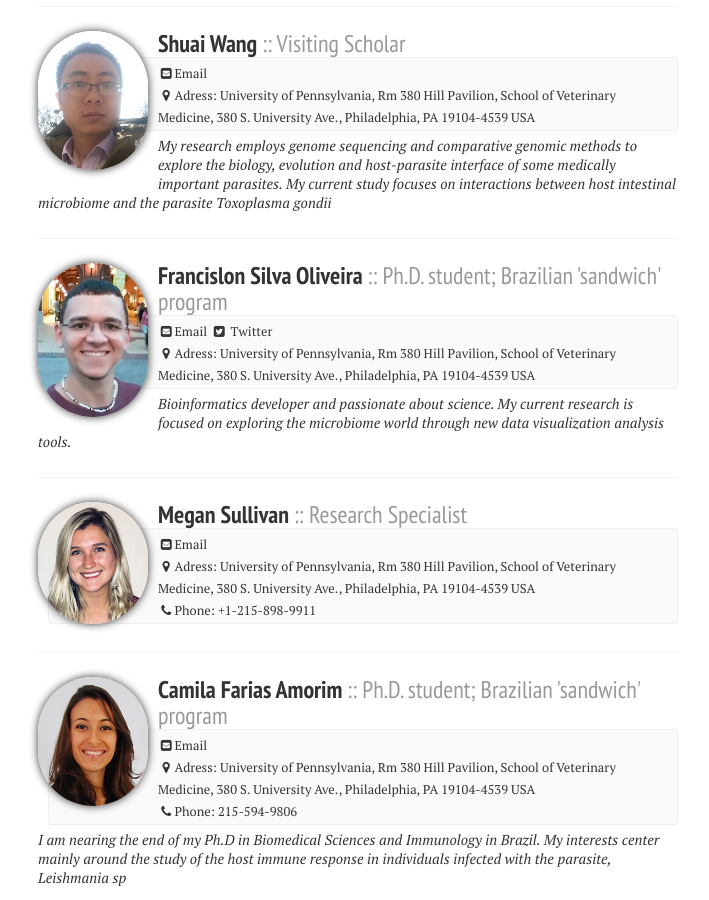
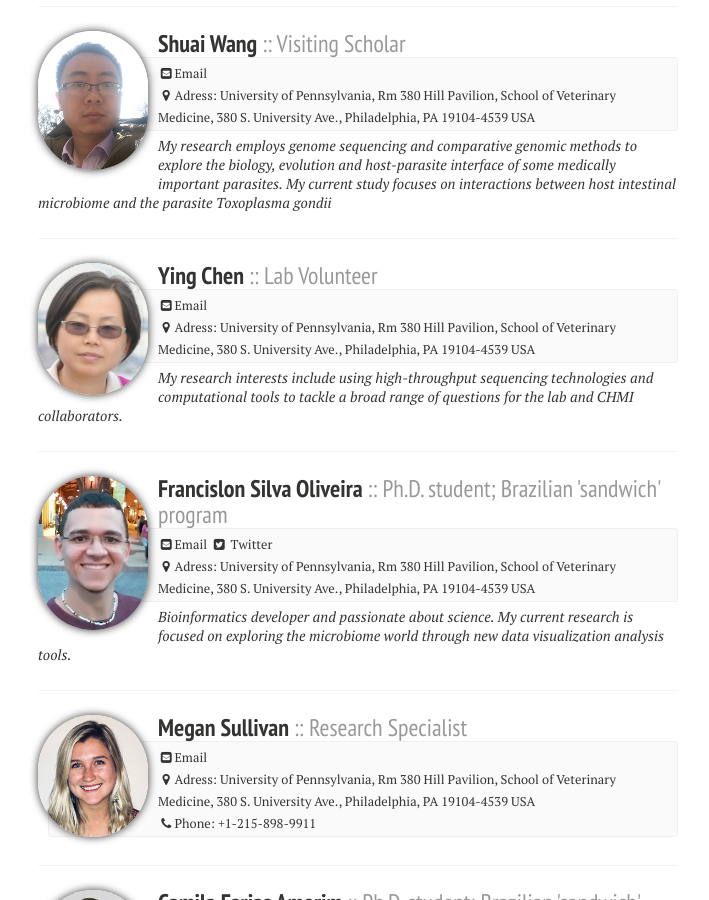
Before and after one commit to hostmicrobe/hostmicrobe.github.io, a Jekyll site: the page built from people/index.md, in a window 1280 px wide and 900 px high, scrolled down 815 px. Shown: the whole window, without its empty margins (222-931 px from the left). Built offline with Jekyll 4.4.1, drawn with Linux system fonts in a browser that asks for light colours; nearby versions of some CDN libraries.

Commit message:
updating people

```diff
--- a/_data/people.yml
+++ b/_data/people.yml
@@ -40,6 +40,14 @@
   address: University of Pennsylvania, Rm 380 Hill Pavilion, School of Veterinary Medicine, 380 S. University Ave., Philadelphia, PA 19104-4539 USA
   bio: "My research employs genome sequencing and comparative genomic methods to explore the biology, evolution and host-parasite interface of some medically important parasites. My current study focuses on interactions between host intestinal microbiome and the parasite Toxoplasma gondii"
 
+- alias: Ying
+  name: Ying Chen
+  role: Lab Volunteer
+  email: ying8@upenn.edu
+  avatar: YingChen.jpg
+  address: University of Pennsylvania, Rm 380 Hill Pavilion, School of Veterinary Medicine, 380 S. University Ave., Philadelphia, PA 19104-4539 USA
+  bio: "My research interests include using high-throughput sequencing technologies and computational tools to tackle a broad range of questions for the lab and CHMI collaborators."
+
 - alias: Francislon
   name: Francislon Silva Oliveira
   role: Ph.D. student; Brazilian 'sandwich' program
```
